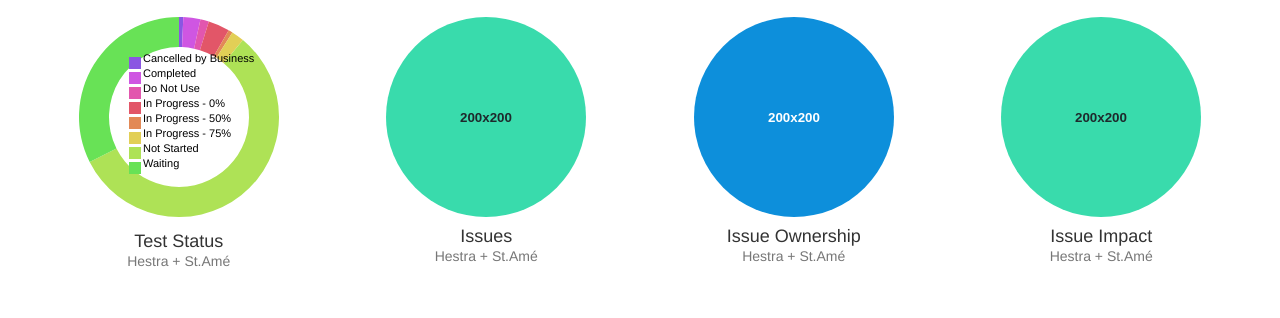
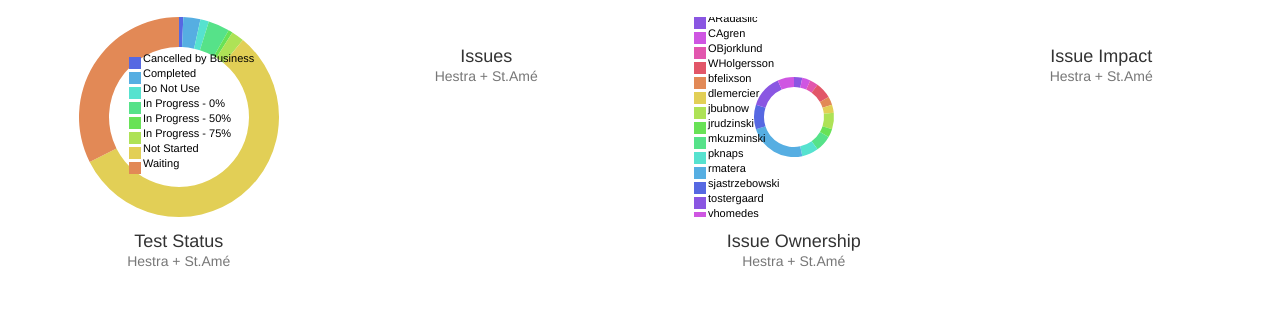
Before and after one commit to lrestifo/proj-rapid-dash, a plain HTML site: page index.html in a window 1280 px wide. Shown: the part 123-441 px from the top of the page. Drawn offline with nearby package versions, Linux system fonts and the light colour scheme.

Commit message:
Added issue charts - 1st set

```diff
--- a/index.html
+++ b/index.html
@@ -65,18 +65,18 @@
               <h4>Test Status</h4>
               <span class="text-muted currentLocn">Hestra + St.Amé</span>
             </div>
-            <div class="col-xs-6 col-sm-3 placeholder">
-              <img data-src="holder.js/200x200/auto/vine" class="img-responsive" alt="Generic placeholder thumbnail">
+            <div class="col-xs-6 col-sm-3 placeholder" id="issue-stat-div">
+              <span class="proj-chart" id="issue-stat-chart"></span>
               <h4>Issues</h4>
               <span class="text-muted currentLocn">Hestra + St.Amé</span>
             </div>
-            <div class="col-xs-6 col-sm-3 placeholder">
-              <img data-src="holder.js/200x200/auto/sky" class="img-responsive" alt="Generic placeholder thumbnail">
+            <div class="col-xs-6 col-sm-3 placeholder" id="issue-own-div">
+              <span class="proj-chart" id="issue-own-chart"></span>
               <h4>Issue Ownership</h4>
               <span class="text-muted currentLocn">Hestra + St.Amé</span>
             </div>
-            <div class="col-xs-6 col-sm-3 placeholder">
-              <img data-src="holder.js/200x200/auto/vine" class="img-responsive" alt="Generic placeholder thumbnail">
+            <div class="col-xs-6 col-sm-3 placeholder" id="issue-impact-div">
+              <span class="proj-chart" id="issue-impact-chart"></span>
               <h4>Issue Impact</h4>
               <span class="text-muted currentLocn">Hestra + St.Amé</span>
             </div>
--- a/js/proj_rapid_dash.js
+++ b/js/proj_rapid_dash.js
@@ -6,12 +6,17 @@
 ///////////////////////////////////////////////////////////////////////////////
 
 // Create chart objects & link them to the page, initialize page globals
-var dataTable = dc.dataTable("#bc-table");
-var testsPie = dc.pieChart("#bc-test-chart");
+var dataTable = dc.dataTable("#bc-table","bc");
+var testsPie = dc.pieChart("#bc-test-chart","bc");
+// var statusRow = dc.rowChart("#issue-stat-chart","ii");
+var ownerPie = dc.pieChart("#issue-own-chart","ii");
+// var impactBub = dc.bubbleChart("#issue-impact-chart","ii");
+// var issueTable = dc.dataTable("#issue-table");
 var filterLocn = 0;
 var factsLoaded = false;
 var facts;
 var siteDim;
+var issueFacts;
 
 // Create the spinning wheel while waiting for data load
 // See http://fgnass.github.io/spin.js/
@@ -87,7 +92,8 @@ d3.json("./data/tickets.json", function (data) {
   testsPie.width(200).height(200)
     .radius(100)
     .innerRadius(70)
-    .ordinalColors(["#8a56e2","#cf56e2","#e256ae","#e25668","#e28956","#e2cf56","#aee256","#68e256","#56e289","#56e2cf","#56aee2","#5668e2"])
+    //.ordinalColors(["#8a56e2","#cf56e2","#e256ae","#e25668","#e28956","#e2cf56","#aee256","#68e256","#56e289","#56e2cf","#56aee2","#5668e2"])
+    .ordinalColors(["#5668e2","#56aee2","#56e2cf","#56e289","#68e256","#aee256","#e2cf56","#e28956","#e25668","#e256ae","#cf56e2","#8a56e2"])
     .legend(dc.legend().x(50).y(40).itemHeight(12).gap(3))
     .renderLabel(false)
     .dimension(statusDim)
@@ -122,7 +128,7 @@ d3.json("./data/tickets.json", function (data) {
     .order(d3.ascending);
 
   // Render the charts
-  dc.renderAll();
+  dc.renderAll("bc");
   factsLoaded = true;
 
   // End the spinner(s)
@@ -131,6 +137,61 @@ d3.json("./data/tickets.json", function (data) {
       spinner[i].stop(spinDiv[i]);
     }
   }
+
+});
+
+// Load issue data from the server
+// d3.json("../cgi-bin/rapid/issues.pl", function (data) {
+d3.json("./data/issues.json", function (data) {
+
+  // Run the data through crossfilter and load facts and dimensions
+  issueFacts = crossfilter(data);
+  var issueDim = issueFacts.dimension(function (d) { return d.id; });
+  // var issueStatusDim = issueFacts.dimension(function (d) { return d.status; });
+  // var issueStatusGroup = issueStatusDim.group();
+  var issueOwnerDim = issueFacts.dimension(function (d) { return d.owner; });
+  var issueOwnerGroup = issueOwnerDim.group();
+
+  // Issue owners pie chart
+  ownerPie.width(200).height(200)
+    .radius(40)
+    .innerRadius(30)
+    //.ordinalColors(["#e2cf56","#e28956","#68e256","#cf56e2","#8a56e2"])
+    .ordinalColors(["#8a56e2","#cf56e2","#e256ae","#e25668","#e28956","#e2cf56","#aee256","#68e256","#56e289","#56e2cf","#56aee2","#5668e2"])
+    .legend(dc.legend().x(0).y(0).itemHeight(12).gap(3))
+    .renderLabel(false)
+    .dimension(issueOwnerDim)
+    .group(issueOwnerGroup)
+    .title(function(d) { return d.value + " issues"; });
+
+  // Table of Issues
+  // var nFmt = d3.format("4d");
+  // issueTable.width(240).height(120)
+    // .dimension(issueDim)
+    // .group(function(d) { return ( filterLocn == 0 ? "All Issues" : ( filterLocn == 1 ? "Issues Hestra" : "Issues St.Amé" ) ); })
+    // .size(200)
+    // .columns([
+      // function(d) { return ticketA(d.id, d.id); },
+      // function(d) { return d.site; },
+      // function(d) { return ticketA(d.id, d.subject); },
+      // function(d) { return d.owner; },
+      // function(d) { return d.frequency; },
+      // function(d) { return d.impact; },
+      // function(d) { return d.status; },
+      // function(d) { return d.bc; }
+    // ])
+    // .sortBy(function(d){ return d.id; })
+    // .order(d3.ascending);
+
+  // Render the charts
+  dc.renderAll("ii");
+
+  // End the spinner(s)
+  // for( var i = 0; i < spinDiv.length; i++ ) {
+    // if( spinner[i] != null ) {
+      // spinner[i].stop(spinDiv[i]);
+    // }
+  // }
 
 });
 
@@ -149,7 +210,7 @@ $("#filterFR").click(function(e) { setLocationFilter(2); });
 $("#filterXX").click(function(e) { setLocationFilter(0); });
 function setLocationFilter( l ) {
   if( !factsLoaded ) { return; }
-  dc.filterAll();
+  dc.filterAll("bc");
   switch( l ) {
     case 1:
       siteDim.filter("H");
@@ -162,10 +223,10 @@ function setLocationFilter( l ) {
       $(".currentLocn").text("St.Amé");
       break;
     default:
-      siteDim.filterAll();
+      siteDim.filterAll("bc");
       filterLocn = 0;
       $(".currentLocn").text("Hestra + St.Amé");
       break;
   }
-  dc.redrawAll();
+  dc.redrawAll("bc");
 }
```
Also changed, not shown: data/issues.json (+1 -1 lines).
